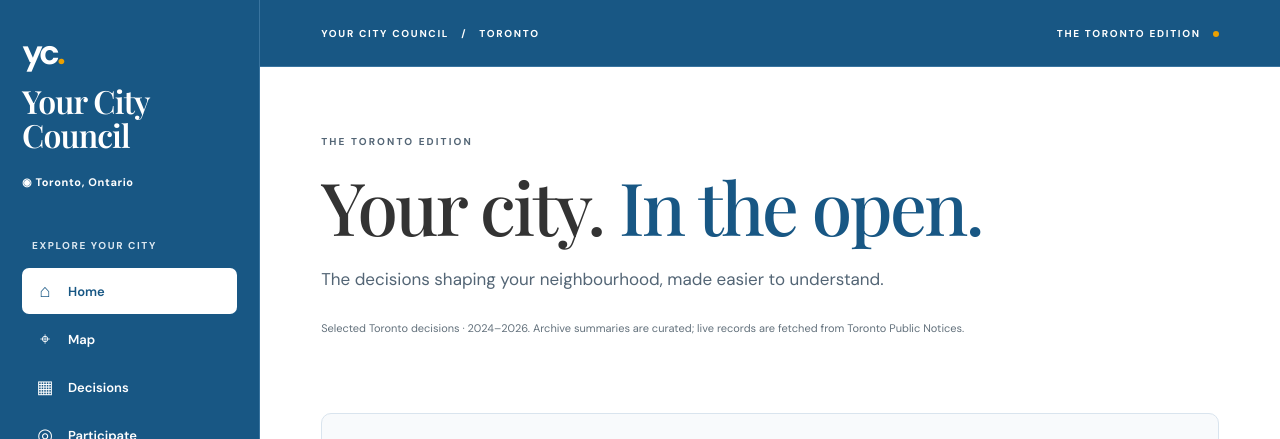
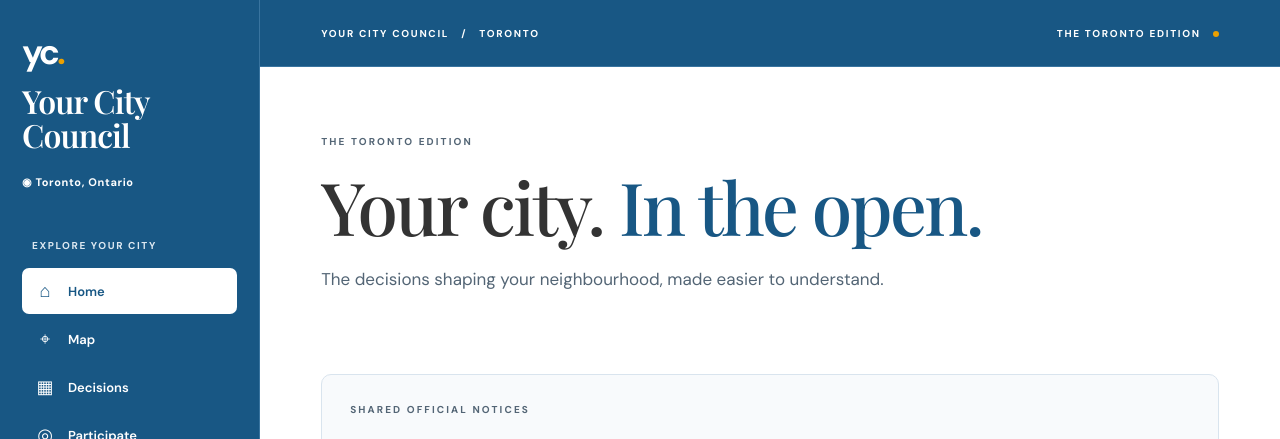
Before and after one commit to TOBEDAYDAYUP/civic-hack-2026-clean, a Next.js app: page / in a window 1280 px wide. Shown: the top 439 px of the page. Built offline with nearby package versions, Linux system fonts and the light colour scheme; no server answers; the database is empty.

Commit message:
Remove homepage archive and ingestion disclaimer

```diff
--- a/components/CityCouncilApp.tsx
+++ b/components/CityCouncilApp.tsx
@@ -138,12 +138,6 @@ export default function CityCouncilApp() {
               ? 'Keep important local decisions in one place.'
               : 'The decisions shaping your neighbourhood, made easier to understand.'}
         </p>
-        {view === 'Home' && (
-          <p className="disclaimer">
-            Selected Toronto decisions · 2024–2026. Archive summaries are curated; live records are
-            fetched from Toronto Public Notices.
-          </p>
-        )}
       </section>
 
       {(view === 'Home' || view === 'Decisions') && <NoticeFeed />}
```
